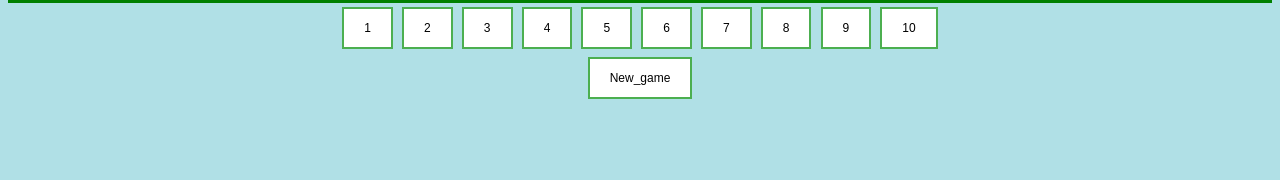
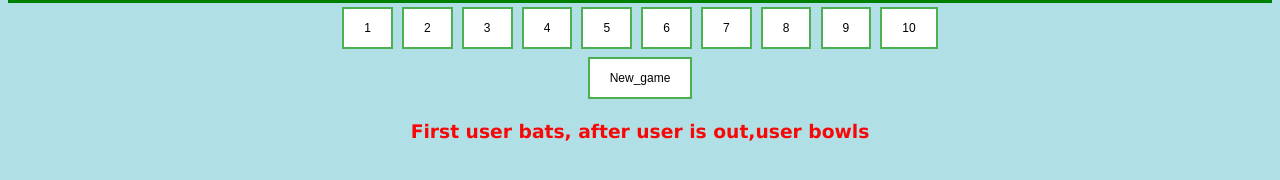
Before and after one commit to ArvinthanKJ/DELTA-onsite-1, a plain HTML site: page index.html in a window 1280 px wide. Shown: the part 204-384 px from the top of the page. Drawn offline with Linux system fonts and the light colour scheme.

Commit message:
Update index.html

```diff
--- a/index.html
+++ b/index.html
@@ -37,6 +37,7 @@
       <button class="button1" onClick="window.location.reload();">
         New_game
       </button>
+            <h3 id="info">First user bats, after user is out,user bowls</h3>
     </div>
     <script src="script.js"></script>
   </body>
```
